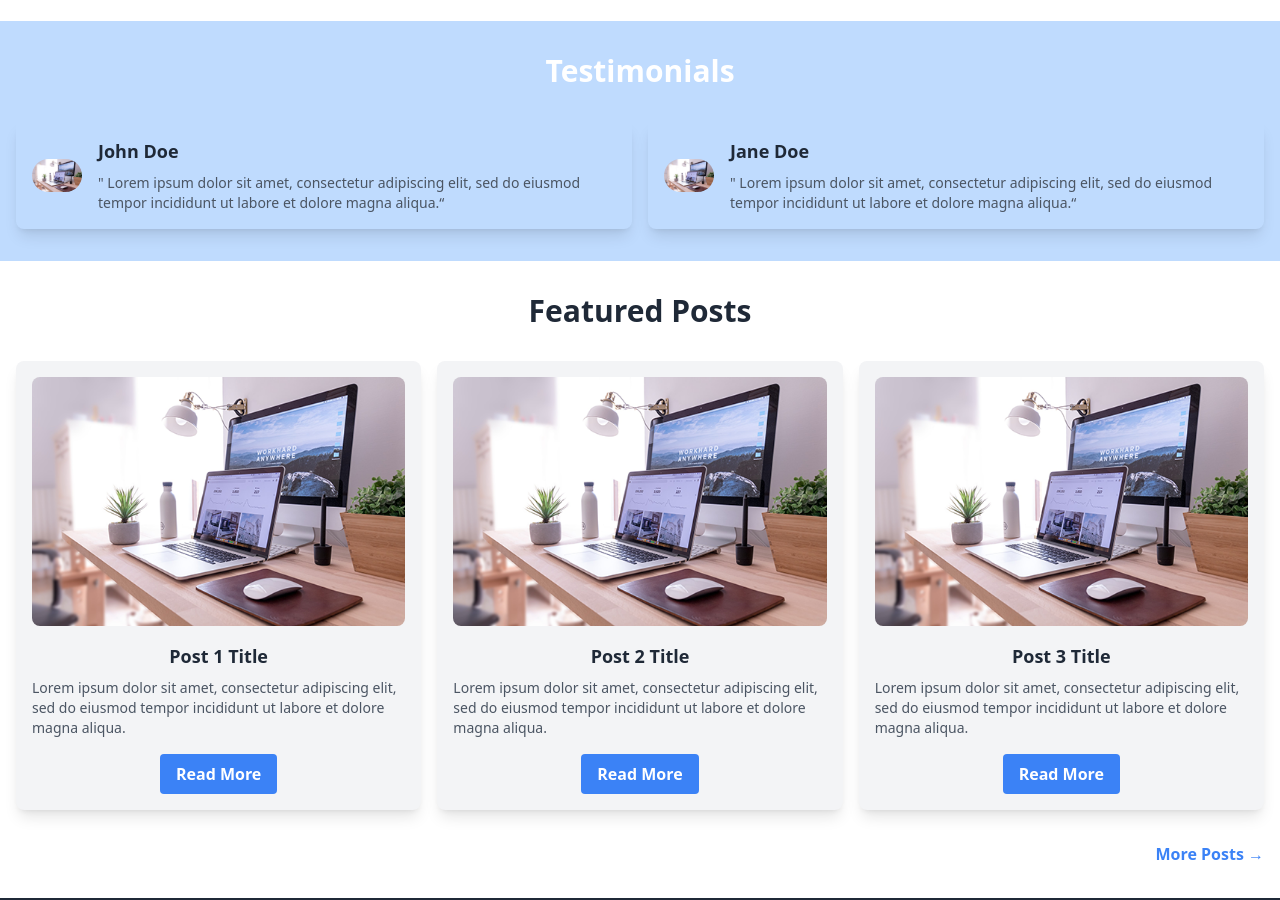
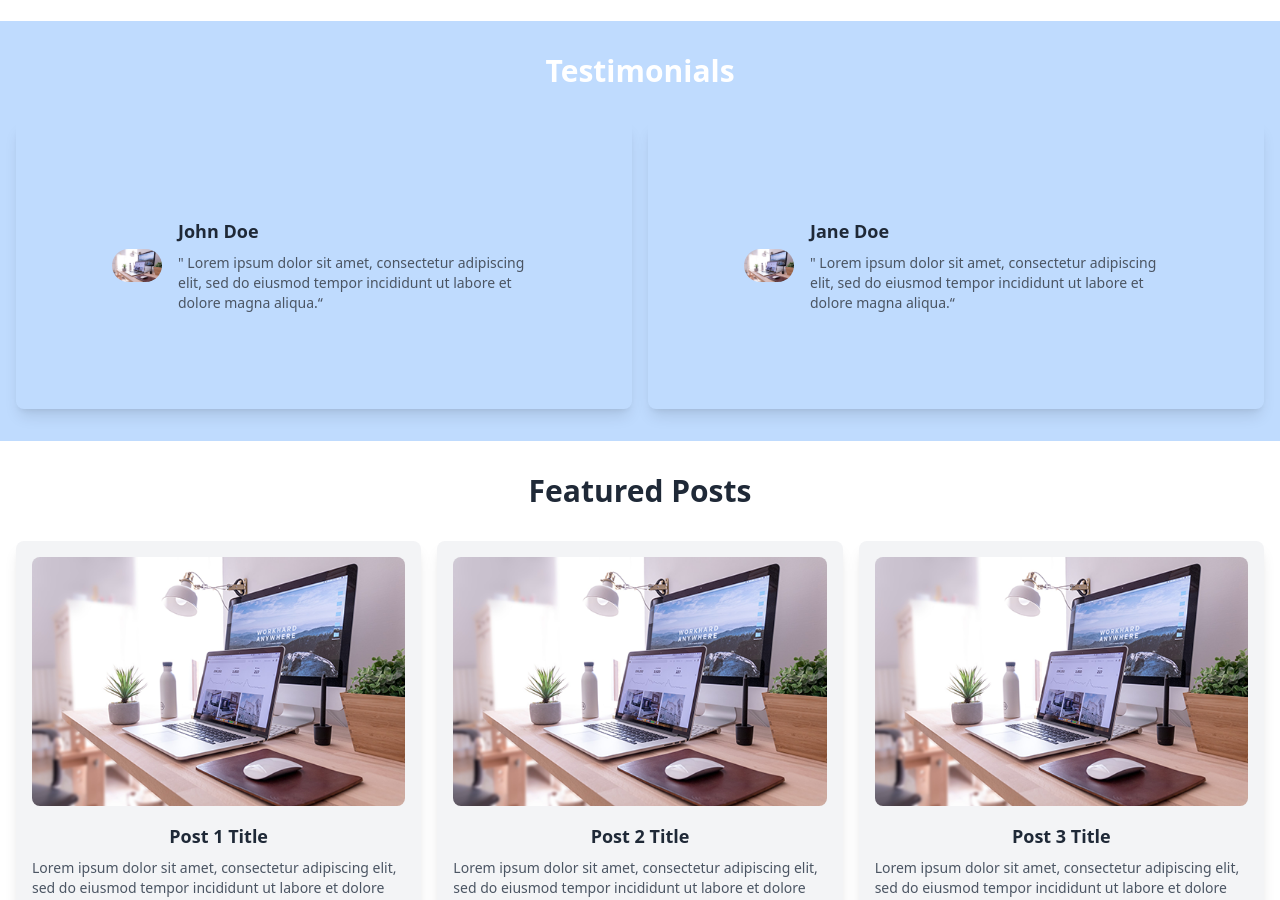
Before and after one commit to joseph-anselm/my-portfolio, a Next.js app: page / in a window 1280 px wide. Shown: the part 2149-3049 px from the top of the page. Built offline with nearby package versions, Linux system fonts and the light colour scheme.

Commit message:
my portfolio third  section  commit

```diff
--- a/pages/index.js
+++ b/pages/index.js
@@ -276,7 +276,7 @@ export default function Home() {
             Testimonials
           </h1>
           <div className="max-w-7xl mx-auto grid grid-cols-1 md:grid-cols-2 lg:grid-cols-2 gap-4">
-            <div className="rounded-lg p-4 shadow-lg flex items-center mb-8 md:mb-0">
+            <div className="rounded-lg lg:p-24 p-16 shadow-lg flex items-center mb-8 md:mb-0">
               <Image
                 src="/images/Joseph-Anselm-1.png"
                 alt="John Doe"
@@ -293,7 +293,7 @@ export default function Home() {
                 </p>
               </div>
             </div>
-            <div className="rounded-lg p-4 shadow-lg flex items-center">
+            <div className="rounded-lg lg:p-24 p-16 shadow-lg flex items-center">
               <Image
                 src="/images/Joseph-Anselm-1.png"
                 alt="Jane Doe"
```
